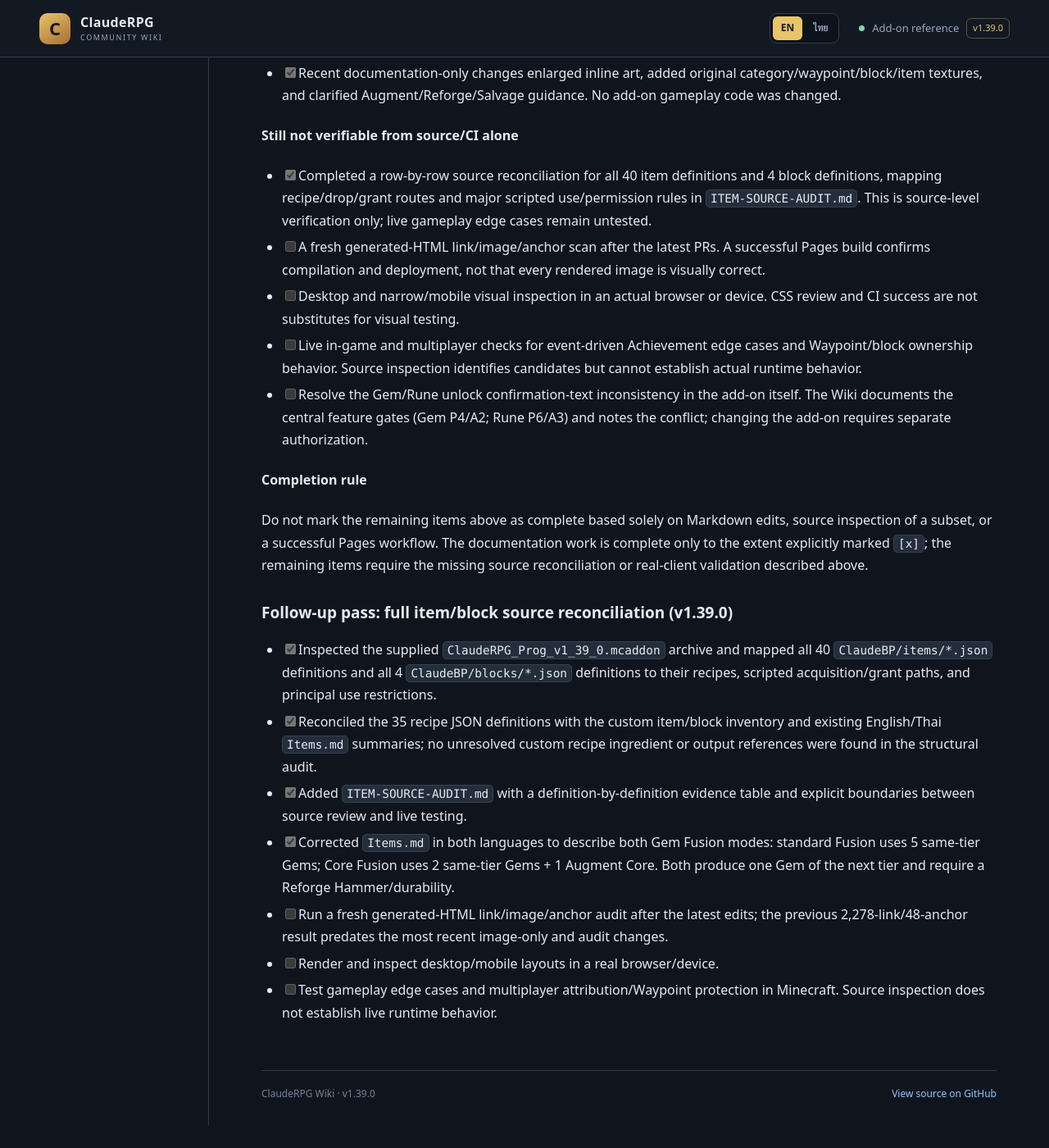
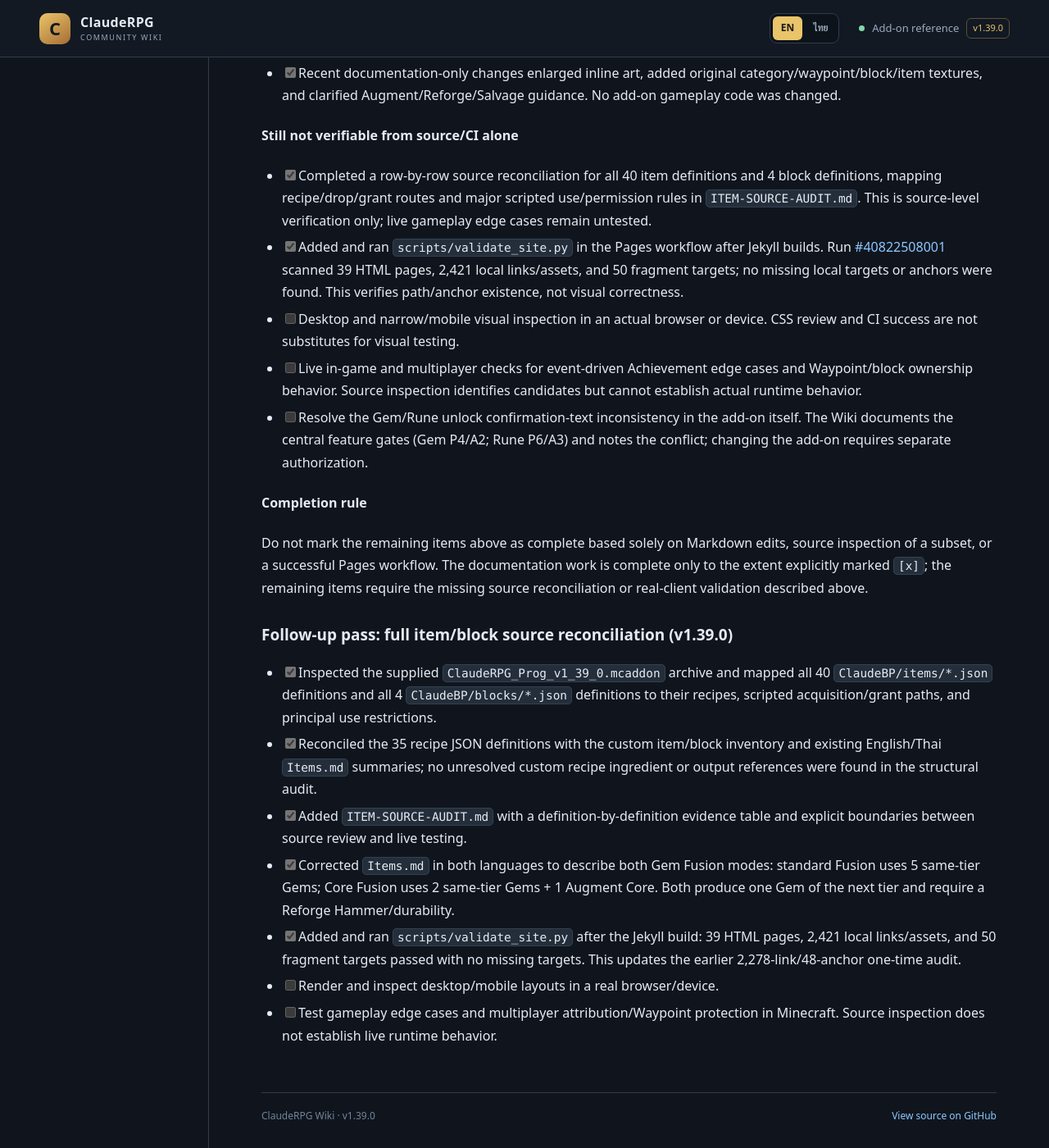
Before and after one commit to miniTorch25/ClaudeRPG-Wiki-V2, a Jekyll site: the page built from CONTENT-GAP-AUDIT.md, in a window 1280 px wide and 1400 px high, scrolled down 20128 px. Shown: the whole window at 82% size. Built offline with Jekyll 4.4.1, drawn with Linux system fonts in a browser that asks for light colours; our own code applies the rules of GitHub Pages for plain Markdown files; before the commit the page ends 21500 px from its top, so only the background shows below that; some of the changed text lies outside the part shown.

Commit message:
Docs: record successful generated-site link and asset audit

```diff
--- a/CONTENT-GAP-AUDIT.md
+++ b/CONTENT-GAP-AUDIT.md
@@ -444,7 +444,7 @@
 
 #### Verified in the repository / CI
 
-- [x] No open pull requests were returned by the repository's open-PR query at the time of this snapshot.
+- [x] Before PR #58 was opened, the repository's open-PR query returned no pending PRs.
 - [x] The latest main-branch Pages workflow observed for this snapshot completed successfully: image extraction, Jekyll build, artifact upload, and deployment. Run: https://github.com/miniTorch25/ClaudeRPG-Wiki-V2/actions/runs/40821325530
 - [x] The image pipeline is configured to extract original item, block, achievement, mob, toast, and rarity textures from `ClaudeRPG_v1_39_0.zip` at build time. Generated image folders are build artifacts, not missing committed assets.
 - [x] The previous generated-site audit checked 2,278 local links/assets and 48 anchor fragments across 37 generated HTML pages with no missing targets at that point. This result predates the latest image-only changes, so it is not represented as a fresh post-change scan.
@@ -453,7 +453,7 @@
 #### Still not verifiable from source/CI alone
 
 - [x] Completed a row-by-row source reconciliation for all 40 item definitions and 4 block definitions, mapping recipe/drop/grant routes and major scripted use/permission rules in `ITEM-SOURCE-AUDIT.md`. This is source-level verification only; live gameplay edge cases remain untested.
-- [ ] A fresh generated-HTML link/image/anchor scan after the latest PRs. A successful Pages build confirms compilation and deployment, not that every rendered image is visually correct.
+- [x] Added and ran `scripts/validate_site.py` in the Pages workflow after Jekyll builds. Run [#40822508001](https://github.com/miniTorch25/ClaudeRPG-Wiki-V2/actions/runs/40822508001) scanned 39 HTML pages, 2,421 local links/assets, and 50 fragment targets; no missing local targets or anchors were found. This verifies path/anchor existence, not visual correctness.
 - [ ] Desktop and narrow/mobile visual inspection in an actual browser or device. CSS review and CI success are not substitutes for visual testing.
 - [ ] Live in-game and multiplayer checks for event-driven Achievement edge cases and Waypoint/block ownership behavior. Source inspection identifies candidates but cannot establish actual runtime behavior.
 - [ ] Resolve the Gem/Rune unlock confirmation-text inconsistency in the add-on itself. The Wiki documents the central feature gates (Gem P4/A2; Rune P6/A3) and notes the conflict; changing the add-on requires separate authorization.
@@ -469,6 +469,6 @@
 - [x] Reconciled the 35 recipe JSON definitions with the custom item/block inventory and existing English/Thai `Items.md` summaries; no unresolved custom recipe ingredient or output references were found in the structural audit.
 - [x] Added `ITEM-SOURCE-AUDIT.md` with a definition-by-definition evidence table and explicit boundaries between source review and live testing.
 - [x] Corrected `Items.md` in both languages to describe both Gem Fusion modes: standard Fusion uses 5 same-tier Gems; Core Fusion uses 2 same-tier Gems + 1 Augment Core. Both produce one Gem of the next tier and require a Reforge Hammer/durability.
-- [ ] Run a fresh generated-HTML link/image/anchor audit after the latest edits; the previous 2,278-link/48-anchor result predates the most recent image-only and audit changes.
+- [x] Added and ran `scripts/validate_site.py` after the Jekyll build: 39 HTML pages, 2,421 local links/assets, and 50 fragment targets passed with no missing targets. This updates the earlier 2,278-link/48-anchor one-time audit.
 - [ ] Render and inspect desktop/mobile layouts in a real browser/device.
 - [ ] Test gameplay edge cases and multiplayer attribution/Waypoint protection in Minecraft. Source inspection does not establish live runtime behavior.
```
